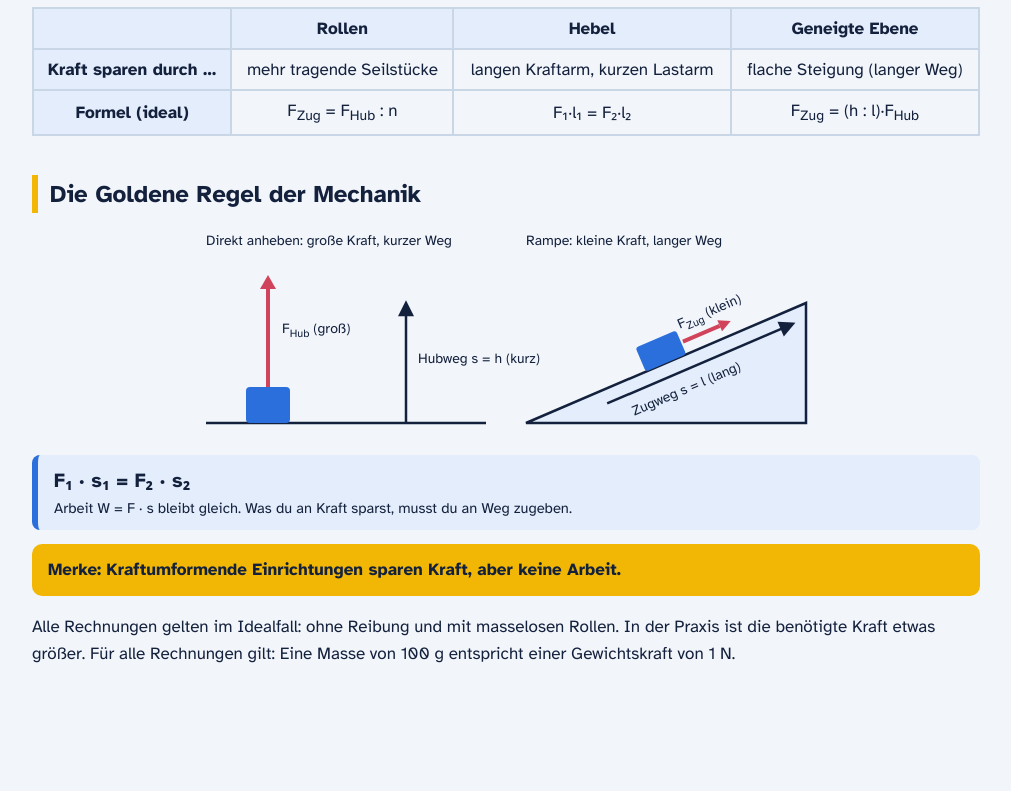
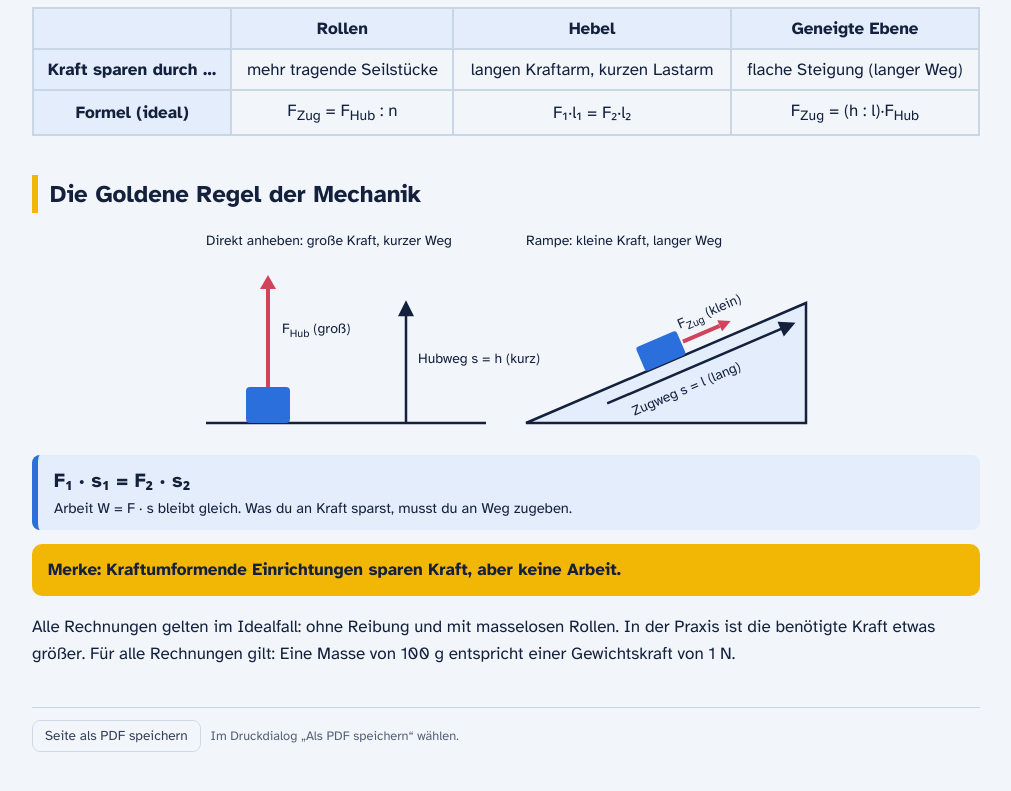
Before and after one commit to lmlk0815/Kraftumformende-Einrichtungen, a plain HTML site: page index.html in a window 1280 px wide. Shown: the part 941-1732 px from the top of the page, without its empty margins (134-1145 px from the left). Before the commit the page ends 1685 px from the top, so only its background shows below. Drawn offline with Linux system fonts and the light colour scheme.

Commit message:
Download Option

```diff
--- a/index.html
+++ b/index.html
@@ -59,7 +59,16 @@ input[type=range]{width:100%;accent-color:var(--blue);height:28px}
 ol li,ul li{margin:.3em 0}
 .alltag{display:flex;gap:10px;flex-wrap:wrap;margin:10px 0}
 .alltag span{background:var(--soft);border-radius:10px;padding:6px 12px}
-@media print{header,.ctl,.res{display:none}}
+.pdf{font:inherit;font-size:.85rem;background:transparent;color:var(--ink);border:1px solid var(--line);border-radius:8px;padding:4px 12px;cursor:pointer;margin:0 10px 0 0;opacity:.85}
+.pdf:hover{border-color:var(--blue);opacity:1}
+.foot{margin-top:40px;padding-top:12px;border-top:1px solid var(--line)}
+.pdf:focus-visible{outline:3px solid var(--blue);outline-offset:2px}
+.hint{font-size:.8rem;opacity:.7}
+@page{margin:14mm}
+@media print{:root:root:root{--ink:#14213d;--bg:#fff;--card:#fff;--line:#c9d6e6;--blue:#2a6fdb;--red:#d1435b;--yel:#f2b705;--soft:#e3edfb;color-scheme:light;padding:0}
+*{-webkit-print-color-adjust:exact;print-color-adjust:exact}
+body{font-size:12pt}header,.nopr,input[type=range],body::before{display:none!important}
+main{padding:0 2mm}.card,svg,table,tr,li{break-inside:avoid}h1,h2,h3{break-after:avoid}.tbl{overflow:visible}table{min-width:0}.exp{break-inside:auto}}
 @media (prefers-reduced-motion:reduce){.bar{transition:none}}
 </style>
 </head>
@@ -99,6 +108,7 @@ ol li,ul li{margin:.3em 0}
 <div class="formel">F₁ · s₁ = F₂ · s₂ <small>Arbeit W = F · s bleibt gleich. Was du an Kraft sparst, musst du an Weg zugeben.</small></div>
 <div class="merk">Merke: Kraftumformende Einrichtungen sparen Kraft, aber keine Arbeit.</div>
 <p>Alle Rechnungen gelten im Idealfall: ohne Reibung und mit masselosen Rollen. In der Praxis ist die benötigte Kraft etwas größer. Für alle Rechnungen gilt: Eine Masse von 100 g entspricht einer Gewichtskraft von 1 N.</p>
+<p class="foot nopr"><button class="pdf" type="button" onclick="savePdf()">Seite als PDF speichern</button><span class="hint">Im Druckdialog „Als PDF speichern“ wählen.</span></p>
 </section>
 
 <!-- ============ ROLLEN ============ -->
@@ -151,6 +161,7 @@ ol li,ul li{margin:.3em 0}
 <tr><td contenteditable>100</td><td contenteditable></td><td contenteditable></td><td contenteditable></td></tr>
 <tr><td contenteditable>150</td><td contenteditable></td><td contenteditable></td><td contenteditable></td></tr></table></div>
 <p><b>Auswertung:</b></p><ol><li>Vergleiche F<sub>Zug</sub> mit F<sub>Hub</sub>.</li><li>Nenne Besonderheiten der festen und losen Rolle.</li><li>Begründe, wieso F<sub>Zug</sub> bei der losen Rolle in der Praxis etwas größer ist als ½ F<sub>Hub</sub>.</li></ol></div>
+<p class="foot nopr"><button class="pdf" type="button" onclick="savePdf()">Seite als PDF speichern</button><span class="hint">Im Druckdialog „Als PDF speichern“ wählen.</span></p>
 </section>
 
 <!-- ============ HEBEL ============ -->
@@ -187,6 +198,7 @@ ol li,ul li{margin:.3em 0}
 <tr><td contenteditable>50</td><td contenteditable></td><td contenteditable></td><td contenteditable></td><td contenteditable></td><td contenteditable></td><td contenteditable></td></tr></table></div>
 <p><b>Auswertung:</b></p><ol><li>Vergleiche die beiden Produkte F₁·l₁ und F₂·l₂.</li><li>Erkläre, wo der Drehpunkt liegen muss, damit du möglichst wenig Kraft brauchst.</li><li>Beschreibe die Veränderung des Weges, den dein Finger zurücklegt.</li></ol></div>
 <div class="merk">Arbeit am Hebel: F₁·s₁ = F₂·s₂. Wer Kraft spart, legt einen längeren Weg zurück.</div>
+<p class="foot nopr"><button class="pdf" type="button" onclick="savePdf()">Seite als PDF speichern</button><span class="hint">Im Druckdialog „Als PDF speichern“ wählen.</span></p>
 </section>
 
 <!-- ============ GENEIGTE EBENE ============ -->
@@ -221,6 +233,7 @@ ol li,ul li{margin:.3em 0}
 <tr><td contenteditable>100</td><td contenteditable>30</td><td contenteditable></td><td contenteditable></td><td contenteditable></td><td contenteditable></td></tr></table></div>
 <p><b>Auswertung:</b></p><ol><li>Beschreibe die Veränderung von F<sub>Zug</sub> durch eine steilere Rampe.</li><li>Nenne einen Grund für das Abweichen deiner Messwerte von der theoretischen Berechnung.</li><li>Vergleiche W<sub>Hub</sub> = F<sub>Hub</sub>·h mit W<sub>Zug</sub> = F<sub>Zug</sub>·l.</li></ol></div>
 <div class="merk">Eine Schraube ist eine aufgewickelte geneigte Ebene: Anziehen entspricht dem Hinaufschieben einer Last auf der Rampe.</div>
+<p class="foot nopr"><button class="pdf" type="button" onclick="savePdf()">Seite als PDF speichern</button><span class="hint">Im Druckdialog „Als PDF speichern“ wählen.</span></p>
 </section>
 </main>
 <script>
@@ -248,6 +261,7 @@ const k=5,w=Math.sqrt(l*l-h*h)*k,x0=40,y0=240,x1=x0+w,ht=h*k,ang=-Math.asin(h/l)
 $('es').innerHTML=`<path class="l" d="M${x0} ${y0}H${x1}V${y0-ht}Z" style="fill:var(--soft)"/><path class="l" d="M${x1+14} ${y0}V${y0-ht}M${x1+8} ${y0-ht}h12M${x1+8} ${y0}h12"/><text x="${x1+26}" y="${y0-ht/2+5}">h = ${h} cm</text><text x="${x0+w/2-50}" y="${y0+22}">Länge l = 60 cm</text>
 <g transform="translate(${cx} ${cy}) rotate(${ang})"><rect class="mass" x="-28" y="-30" width="56" height="26" rx="4"/><circle cx="-16" cy="-5" r="5" fill="var(--ink)"/><circle cx="16" cy="-5" r="5" fill="var(--ink)"/><text class="lab" x="-20" y="-12">${m} g</text><path class="fa" d="M28 -17H${28+lz}"/><path class="arr" d="M${40+lz} -17l-12 -6v12z"/><text x="30" y="-30" style="fill:var(--red);font-weight:700">F<tspan font-size="11" dy="4">Zug</tspan><tspan dy="-4"> = ${fm(Fz)} N</tspan></text></g>
 <path class="fa" d="M${cx} ${cy-30}V${cy-30-lh}"/><path class="arr" d="M${cx} ${cy-42-lh}l-6 12h12z"/><text x="${cx-10}" y="${cy-30-lh/2}" text-anchor="end" style="fill:var(--red);font-weight:700">F<tspan font-size="11" dy="4">Hub</tspan><tspan dy="-4"> = ${fm(F)} N</tspan></text>`}
+function savePdf(){const t=document.title,n={zusammenfassung:'Zusammenfassung',rollen:'Rollen',hebel:'Hebel',ebene:'Geneigte Ebene'}[location.hash.slice(1)]||'Zusammenfassung';document.title='Kraftumformende Einrichtungen – '+n;addEventListener('afterprint',()=>{document.title=t},{once:true});try{window.print()}catch(e){document.title=t}}
 ['rm'].forEach(i=>$(i).oninput=rollen);['hm','h1','h2'].forEach(i=>$(i).oninput=hebel);['em','eh'].forEach(i=>$(i).oninput=ebene);
 rollen();hebel();ebene();route();
 </script>
```
